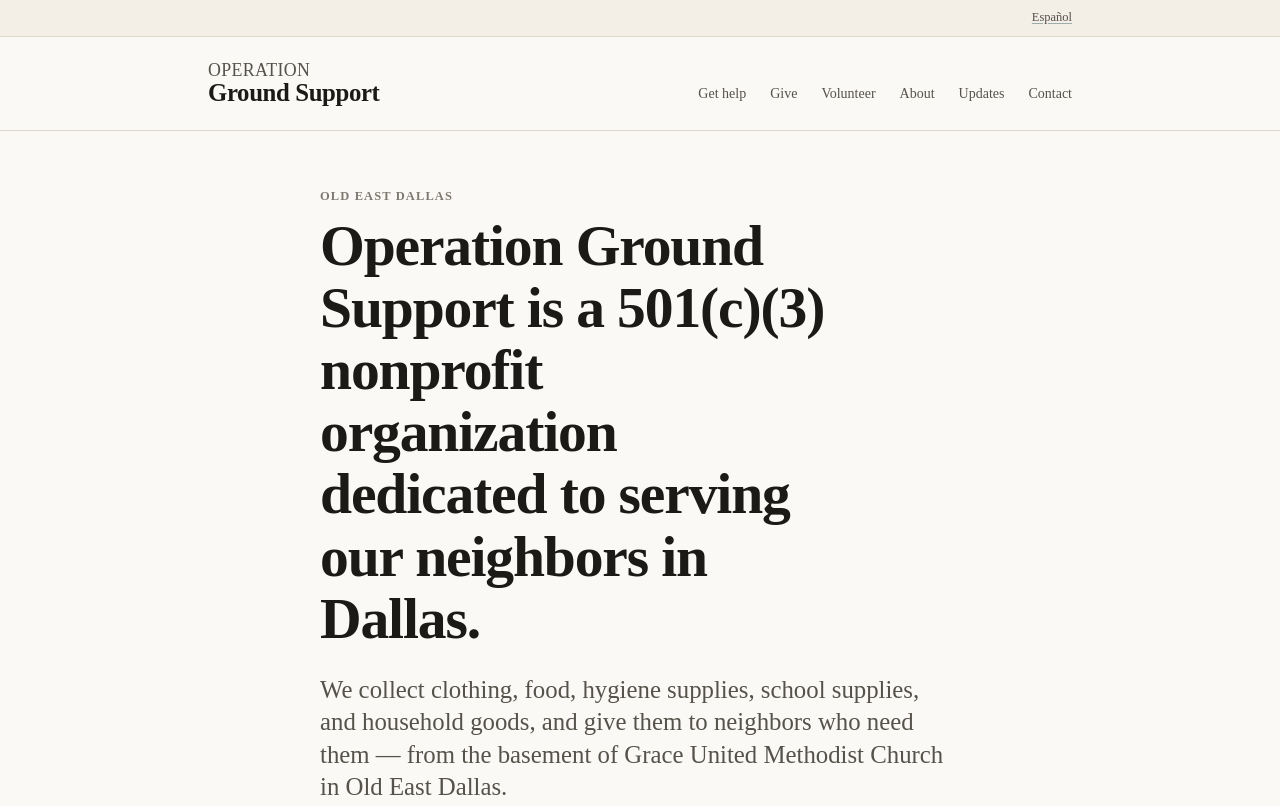
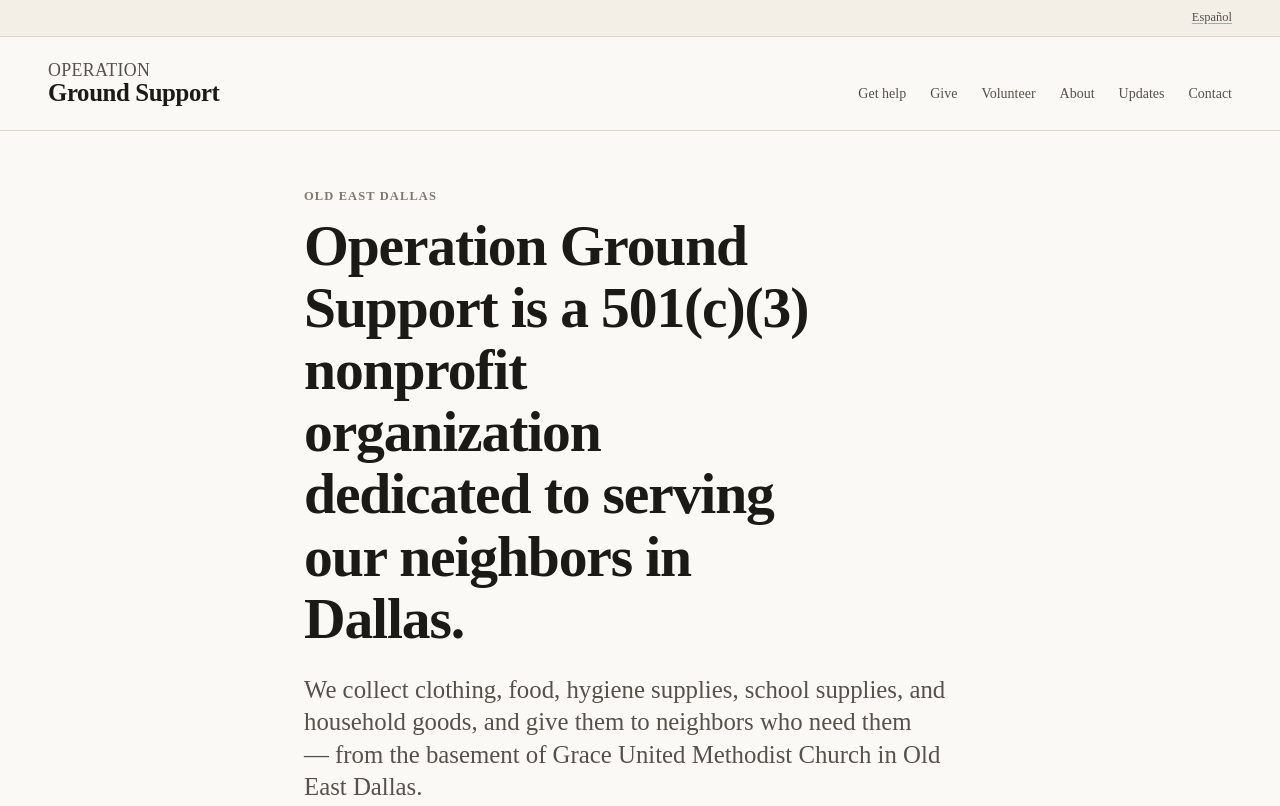
Before and after one commit to operation-ground-support/operation-ground-support-website, an Astro site: page / in a window 1280 px wide. Shown: the top 806 px of the page. Built offline with nearby package versions, Linux system fonts and the light colour scheme; Astro itself is replaced by a stand-in of ours.

```diff
--- a/src/styles/global.css
+++ b/src/styles/global.css
@@ -85,8 +85,8 @@
    * inner edges land exactly where a `wide` element starts and stops. Break that and the page
    * stops looking set. To widen everything, change `--measure` alone.
    */
-  --measure: 40rem;
-  --wide-track: 10rem;
+  --measure: 42rem;
+  --wide-track: 20rem;
   --shell: calc(var(--measure) + var(--wide-track) * 2);
   --gutter: clamp(1.25rem, 5vw, 3rem);
 
```
Also changed, not shown: README.md, 1 other file.
